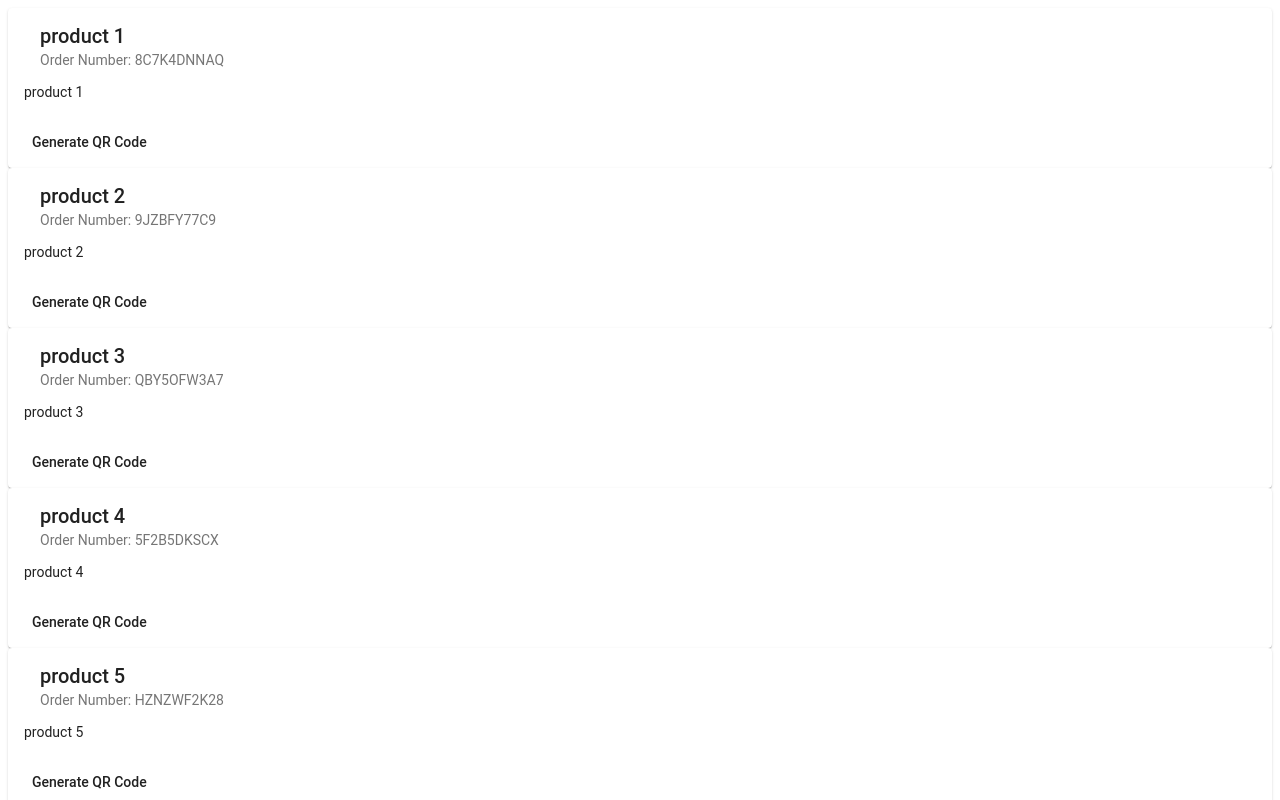
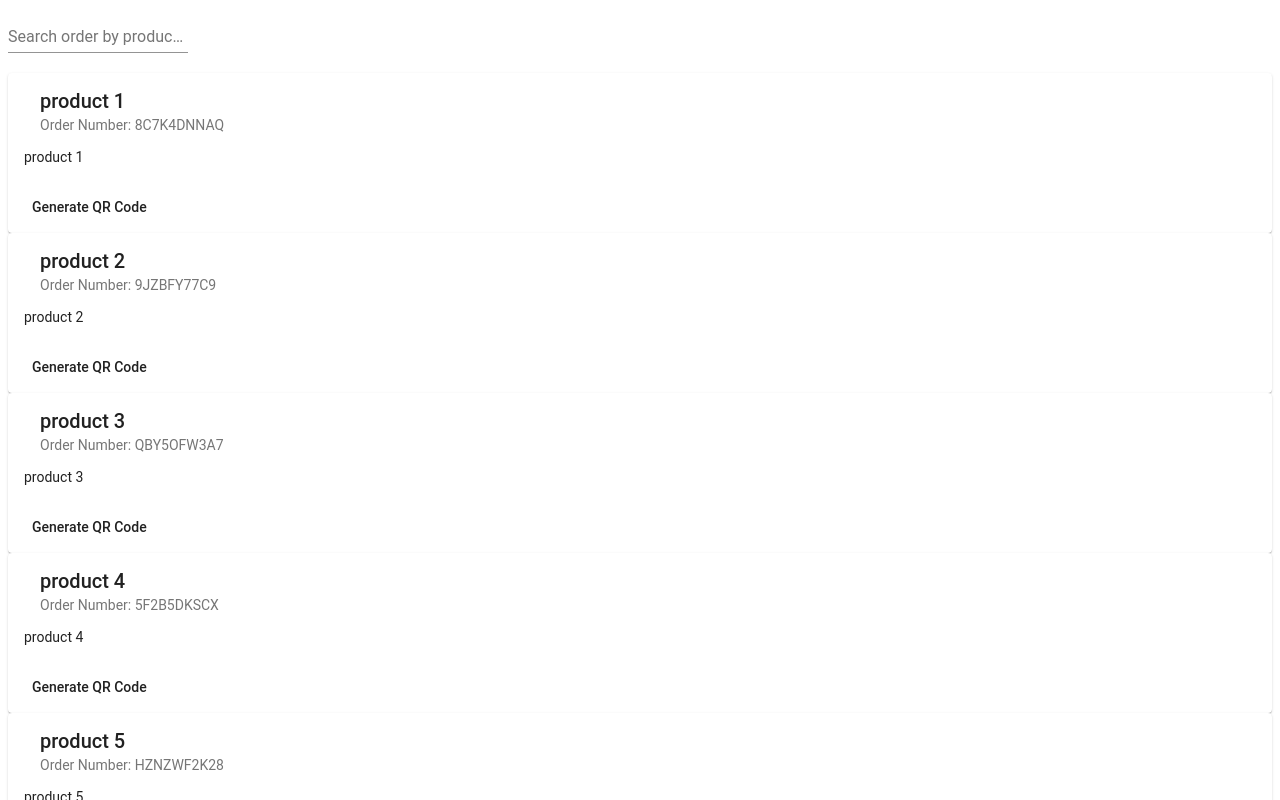
Before and after one commit to marcosaz95/qr, an Angular app: page / in a window 1280 px wide. Both pictures are taken after a click on the button "Ver Lista". Shown: the top 800 px of the page. Built offline with nearby package versions, Linux system fonts and the light colour scheme; what angular2-qrscanner, ngx-qrcode2 would draw is missing.

Commit message:
Order filter

```diff
--- a/src/app/components/order-list/order-list.component.html
+++ b/src/app/components/order-list/order-list.component.html
@@ -6,8 +6,11 @@
   <span>Order Number: {{order.orderNumber}}</span>
   <br>
 </div> -->
+<mat-form-field class="example-full-width">
+  <input matInput placeholder="Search order by product or number" [(ngModel)]="searchFilter">
+</mat-form-field>
 <div *ngIf="!currentOrder">
-  <mat-card class="example-card" *ngFor="let order of orderList">
+  <mat-card class="example-card" *ngFor="let order of orderList | orderName:searchFilter">
     <mat-card-header>
       <mat-card-title>{{order.product}}</mat-card-title>
       <mat-card-subtitle>Order Number: {{order.orderNumber}}</mat-card-subtitle>
--- a/src/app/components/order-list/order-list.component.ts
+++ b/src/app/components/order-list/order-list.component.ts
@@ -11,6 +11,7 @@ export class OrderListComponent implements OnInit {
 
   orderList: IOrder[];
   currentOrder: string;
+  searchFilter: string = "";
   @Input() highlightedOrder: string;
 
   constructor(private _qrService: OrderService) {
@@ -24,4 +25,7 @@ export class OrderListComponent implements OnInit {
     this.currentOrder = orderNumber;
   }
 
+  searchByQR() {
+
+  }
 }
--- /dev/null
+++ b/src/app/pipes/order-name.pipe.ts
@@ -0,0 +1,13 @@
+import { IOrder } from './../interfaces/order.interface';
+import { Pipe, PipeTransform } from '@angular/core';
+
+@Pipe({
+  name: 'orderName'
+})
+export class OrderNamePipe implements PipeTransform {
+
+  transform(orders: IOrder[], args: any): any {
+    return orders.filter(order => (order.product.toLowerCase().indexOf(args.toLowerCase()) !== -1 || order.orderNumber.toLowerCase().indexOf(args.toLowerCase()) !== -1));
+  }
+
+}
```
Also changed, not shown: src/app/app.module.ts (+7 -2 lines), 5 other files (tests, documents, lock files or other folders).
